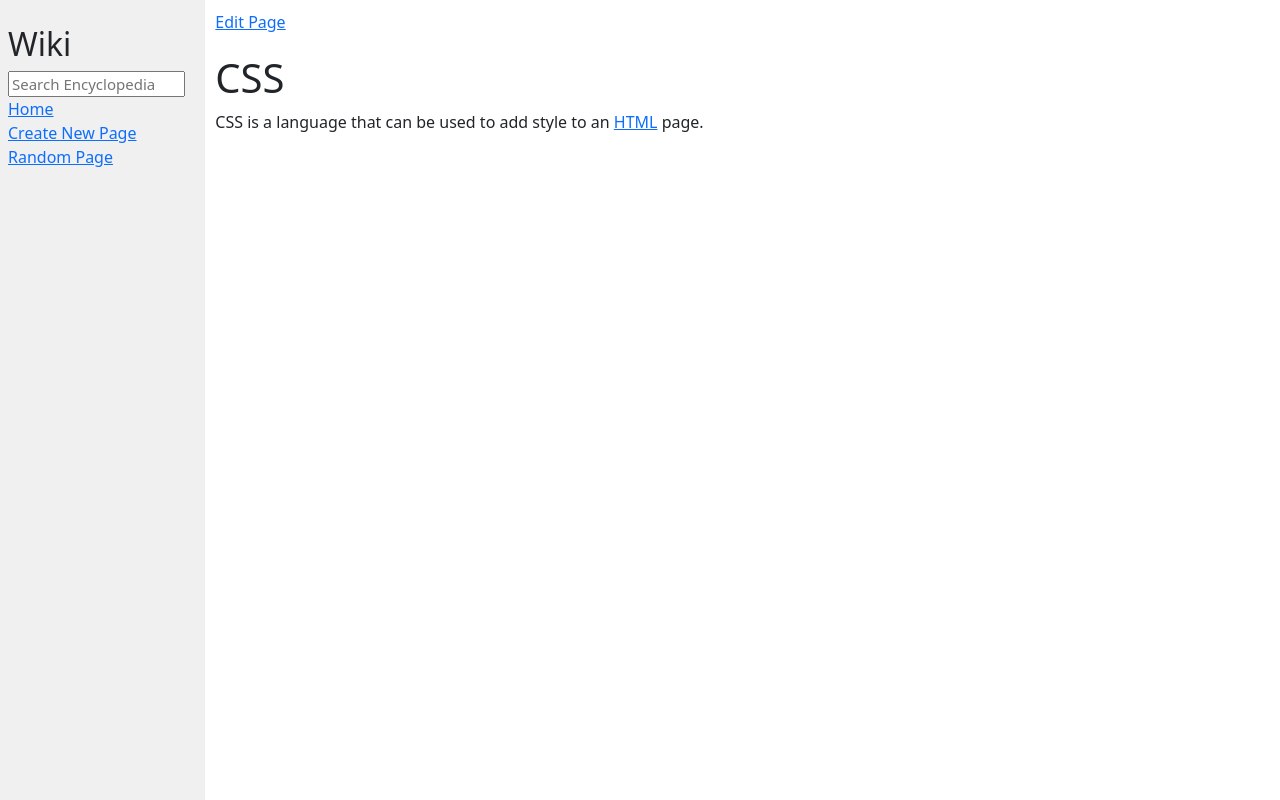
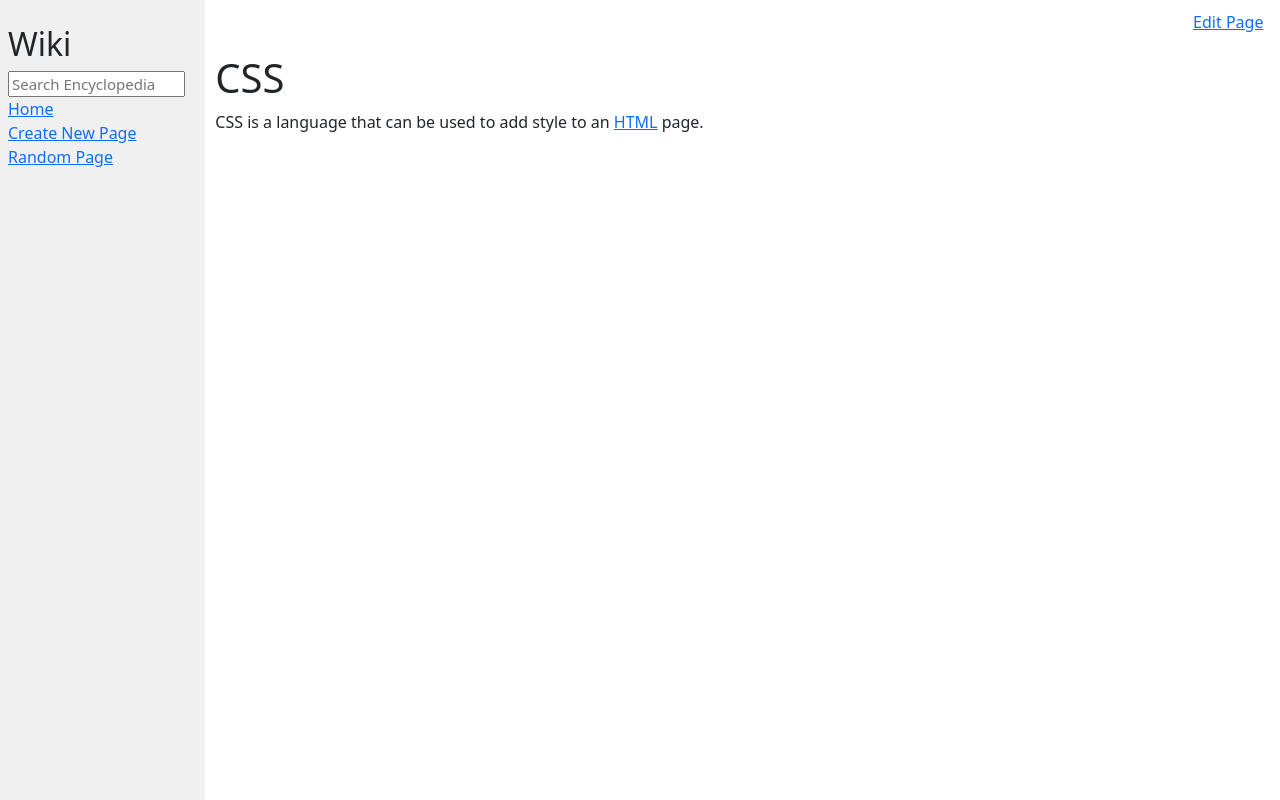
Before and after one commit to NearBee/CS50-Wiki-Project, a Django app: page /wiki/CSS in a window 1280 px wide. Run offline with Django 3.2, Linux system fonts and the light colour scheme; some libraries are stand-ins or nearby versions.

Commit message:
minor bootstrap changes

```diff
--- a/wiki/encyclopedia/templates/encyclopedia/entry.html
+++ b/wiki/encyclopedia/templates/encyclopedia/entry.html
@@ -5,6 +5,6 @@
 {% endblock %}
 
 {% block body %}
-<a href="{% url 'edit_page' title %}">Edit Page</a>
+<a class="col-md-3 offset-md-11" href="{% url 'edit_page' title %}">Edit Page</a>
 {{ contents|safe }}
 {% endblock %}
--- a/wiki/encyclopedia/templates/encyclopedia/layout.html
+++ b/wiki/encyclopedia/templates/encyclopedia/layout.html
@@ -5,6 +5,7 @@
 <html lang="en">
 
 <head>
+    <meta name="viewport" content="width=device-width, initial-scale=1">
     <title>{% block title %}{% endblock %}</title>
     <!--link rel="stylesheet" href="https://stackpath.bootstrapcdn.com/bootstrap/4.4.1/css/bootstrap.min.css"
         integrity="sha384-Vkoo8x4CGsO3+Hhxv8T/Q5PaXtkKtu6ug5TOeNV6gBiFeWPGFN9MuhOf23Q9Ifjh" crossorigin="anonymous"-->
```
